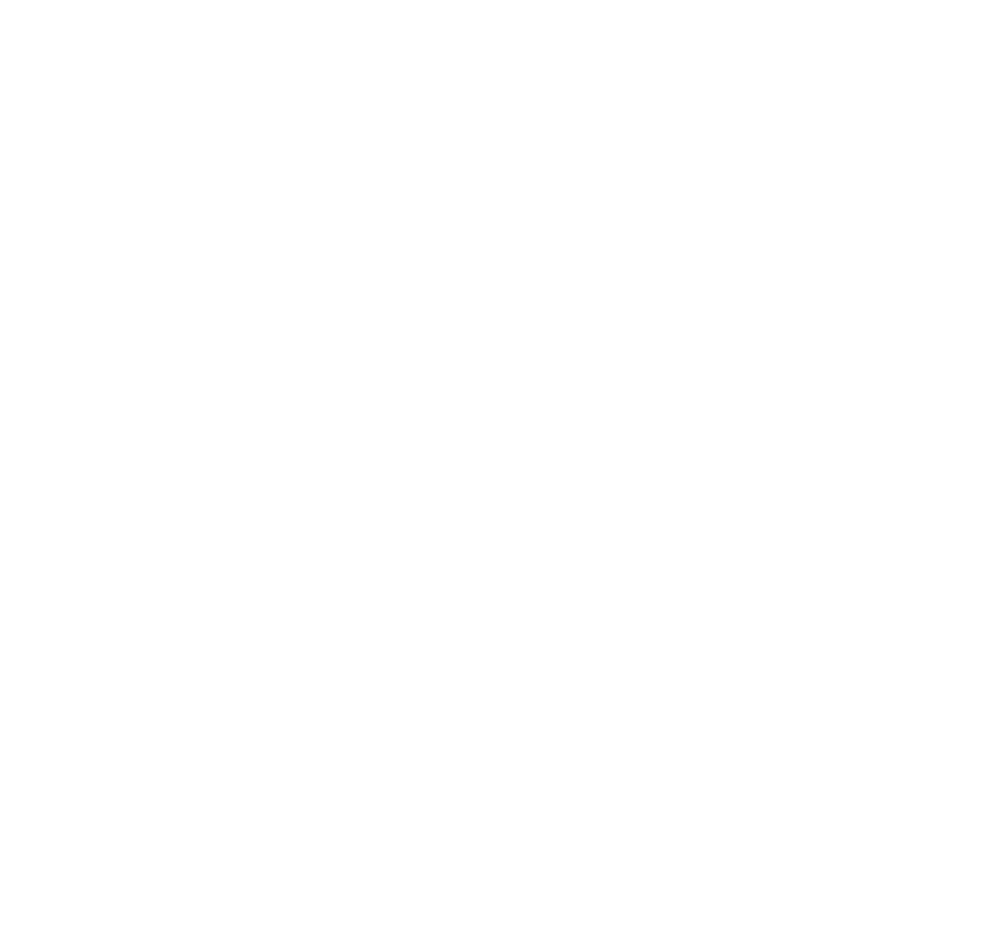
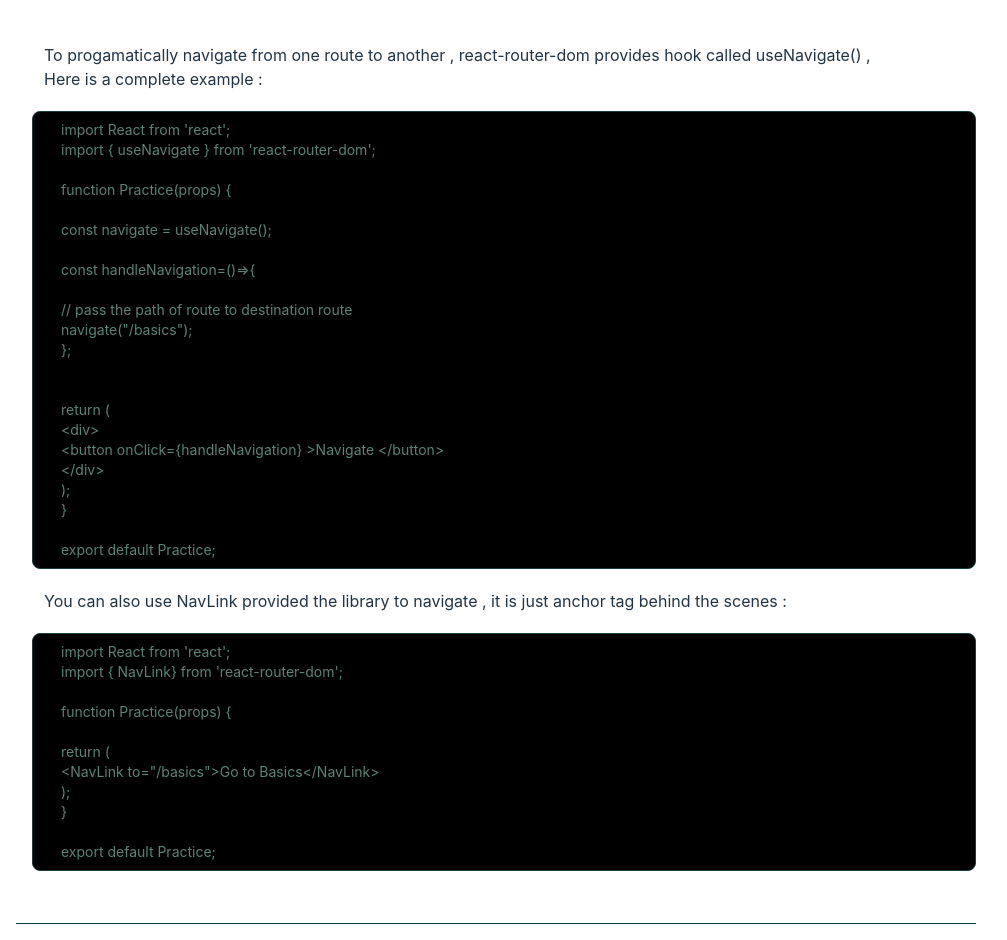
Before and after one commit to huzaifac137/learn-react, a React (Vite) app: page /routing in a window 1280 px wide. Shown: the part 1900-2840 px from the top of the page, without its empty margins (32-1039 px from the left). Before the commit the page ends 1855 px from the top, so only its background shows below. Built offline with nearby package versions, Linux system fonts and the light colour scheme.

Commit message:
navigation

```diff
--- a/src/pages/Forms.jsx
+++ b/src/pages/Forms.jsx
@@ -23,7 +23,7 @@ function Forms(){
             }
 
             export default App;` ,
-            end : `In this example, the name state variable is tied to the value of the input field through "value" property, and any change in the input field updates the state variable via the handleInputChange function assigned to "onChange" property which exposes "event" to conatining function (handleInputChange) .
+            end : `In this example, the name state variable is tied to the value of the input field through "value" property, and any change in the input field updates the state variable via the handleInputChange function assigned to "onChange" property which exposes "event" to containing function (handleInputChange) .
             Through this event object we can access multiple properties like actual value of input by event.target.value`
         } ,
         {
--- a/src/pages/Routing.jsx
+++ b/src/pages/Routing.jsx
@@ -1,9 +1,10 @@
 import React from 'react';
 import Step from '../components/Step';
-import { createBrowserRouter } from 'react-router-dom';
+import { createBrowserRouter, useNavigate } from 'react-router-dom';
 
 function Routing(props) {
 
+  const navigate =  useNavigate();
 
     const data = [{
         heading : ` \n To get started with routing in React, you need to install a routing library like React Router. You can do this using npm or yarn in your terminal:` ,
@@ -72,7 +73,24 @@ function Routing(props) {
 
   export default App;
   `
-}];
+} ];
+
+const data2=[
+  {
+    heading : `You can also use NavLink provided the library to navigate , it is just anchor tag behind the scenes :` ,
+    desc : `import React from 'react';
+    import { NavLink} from 'react-router-dom';
+
+    function Practice(props) {
+
+        return (
+            <NavLink to="/basics">Go to Basics</NavLink>
+        );
+    }
+
+    export default Practice;`
+  }
+]
 
     return (
         <>
@@ -91,6 +109,43 @@ function Routing(props) {
 
 
         </Step>
+        <Step headingTitle={`Navigation`} descriptionContent={`To progamatically navigate from one route to another , react-router-dom provides hook called useNavigate() , \n Here is a complete example : `}
+        descriptionContentMiddle={`import React from 'react';
+        import { useNavigate } from 'react-router-dom';
+
+        function Practice(props) {
+
+            const navigate = useNavigate();
+
+            const handleNavigation=()=>{
+
+                // pass the path of route to destination route
+                  navigate("/basics");
+            };
+
+
+            return (
+                <div>
+                     <button onClick={handleNavigation} >Navigate </button>
+                </div>
+            );
+        }
+
+        export default Practice;`}>
+
+{data2.map((item)=> <>
+            <p className='ml-5 whitespace-pre-line text-md '>{ item.heading}</p>
+
+          <section className='border border-secondary bg-black rounded-lg w-full p-2 m-2'>
+            <p className='ml-5 whitespace-pre-line text-tertiary text-sm'>{item.desc}</p>
+            </section>
+            <p className='ml-5 whitespace-pre-line text-tertiary text-sm'>{item.end}</p>
+
+        </>)}
+
+        </Step>
+
+
         </>
     );
 }
--- a/src/pages/practice.jsx
+++ b/src/pages/practice.jsx
@@ -1,20 +1,10 @@
 import React from 'react';
+import { NavLink} from 'react-router-dom';
 
 function Practice(props) {
-    const handleForm=()=>{
-        // action to perfrom on Click of button
-    };
-
-    // can also write handler like this
-    // function handleForm(){
-    //     // action to perfrom on Click of button
-    // };
-
 
     return (
-        <div>
-             <button onClick={handleForm} >Submit form</button>
-        </div>
+        <NavLink to="/basics">Go to Basics</NavLink>
     );
 }
 
```
